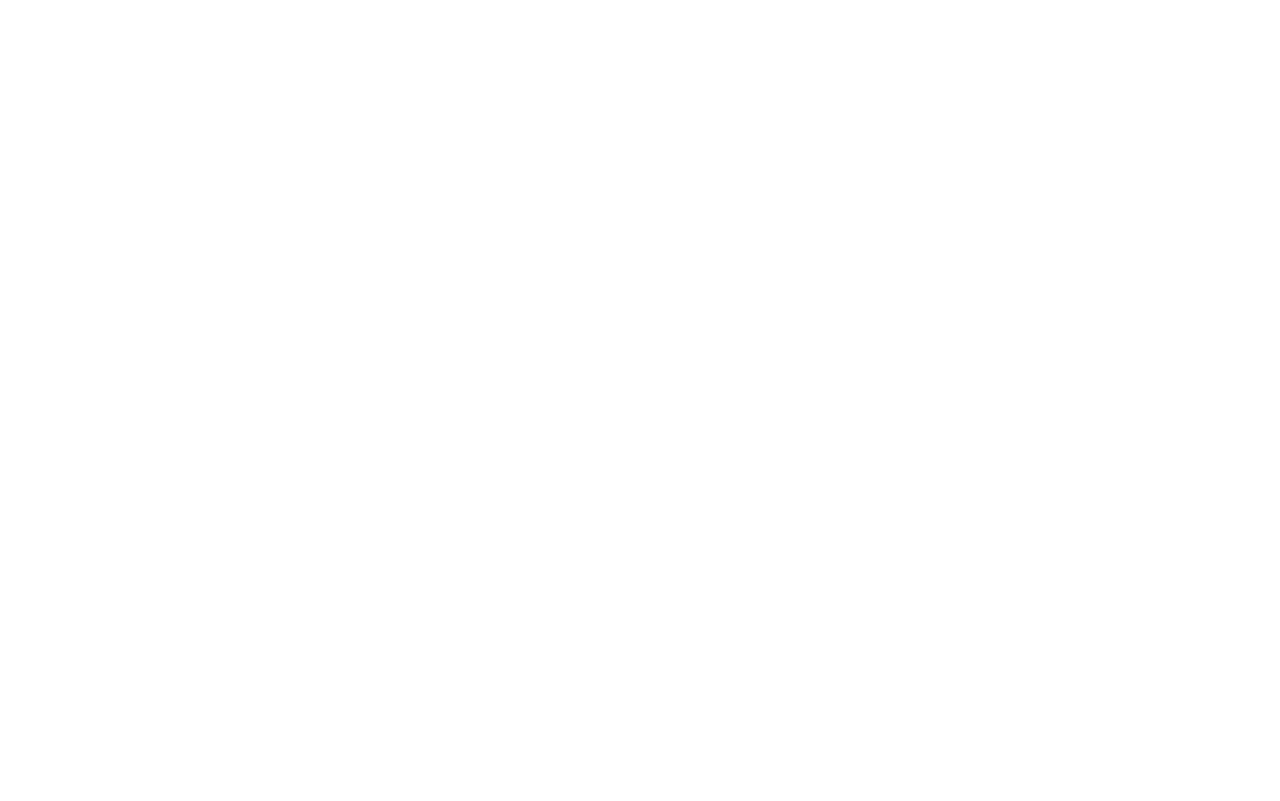
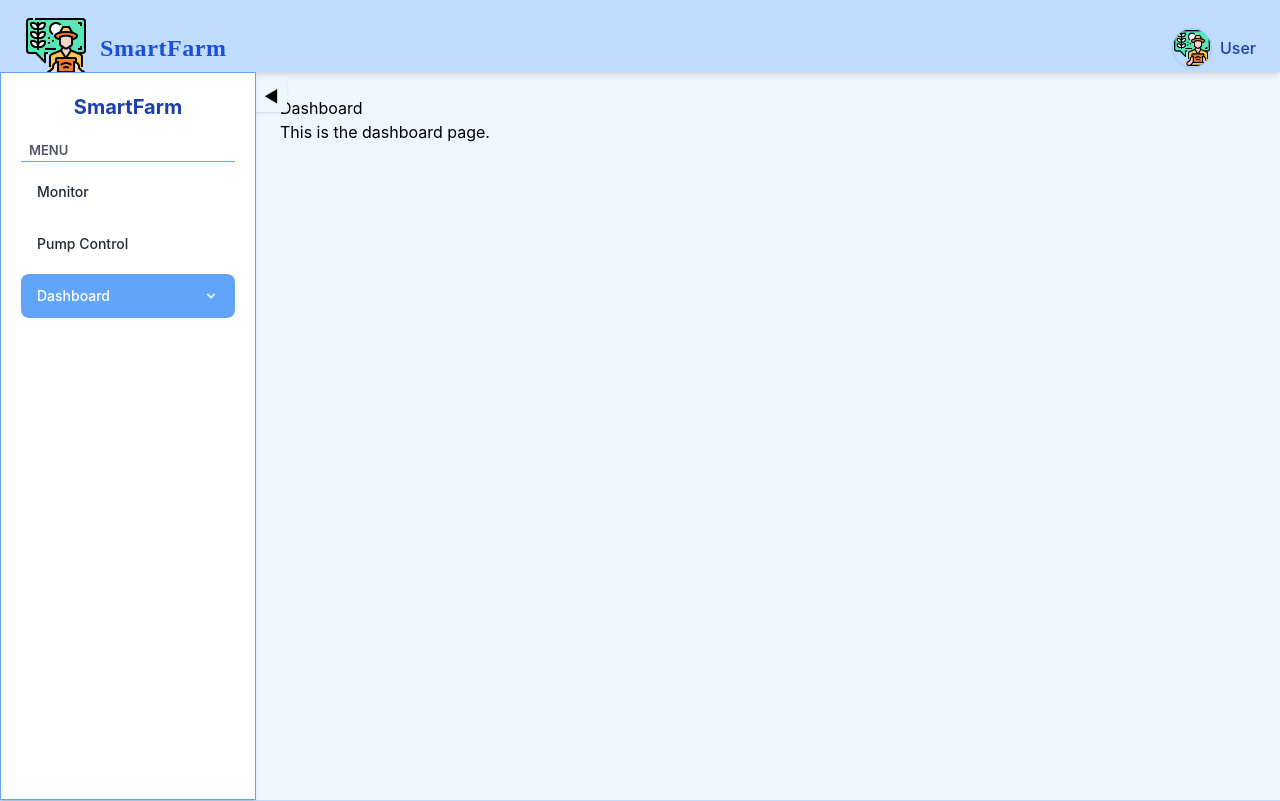
Before and after one commit to cnvt1803/smart-farm, a React (Create React App) app in the folder frontend/: page /dashboard in a window 1280 px wide. Before the commit this address had no page. Shown: the top 801 px of the page. Built offline with nearby package versions, Linux system fonts and the light colour scheme.

Commit message:
add more path in sidebar

```diff
--- a/frontend/src/App.js
+++ b/frontend/src/App.js
@@ -28,6 +28,33 @@ function App() {
             </MainLayout>
           }
         />
+        <Route
+          path="/dashboard"
+          element={
+            <MainLayout activeItem="dashboard">
+              <h1>Dashboard</h1>
+              <p>This is the dashboard page.</p>
+            </MainLayout>
+          }
+        />
+        <Route
+          path="/dashboard/operating-status"
+          element={
+            <MainLayout activeItem="operating_status">
+              <h1>Operating Status</h1>
+              <p>This is the operating status page.</p>
+            </MainLayout>
+          }
+        />
+        <Route
+          path="/dashboard/sensor-management"
+          element={
+            <MainLayout activeItem="sensor_management">
+              <h1>Sensor Management</h1>
+              <p>This is the sensor management page.</p>
+            </MainLayout>
+          }
+        />
       </Routes>
     </Router>
   );
--- a/frontend/src/components/Sidebar.js
+++ b/frontend/src/components/Sidebar.js
@@ -1,4 +1,4 @@
-import React from "react";
+import React, { useState } from "react";
 const Sidebar = ({ activeItem }) => {
 
   const menuGroups = [
@@ -7,9 +7,22 @@ const Sidebar = ({ activeItem }) => {
       items: [
         { label: "Monitor", path: "/monitor", key: "monitor" },
         { label: "Pump Control", path: "/pump-control", key: "pump_control" },
+        { label: "Dashboard", path: "/dashboard", key: "dashboard", subItems: [
+          { label: "Operating status", path: "/dashboard/operating-status", key: "operating_status" },
+          { label: "Sensor management", path: "/dashboard/sensor-management", key: "sensor_management" },
+        ]},
       ],
     },
   ];
+
+  const [expandedItems, setExpandedItems] = useState({});
+
+  const toggleExpanded = (key) => {
+    setExpandedItems((prev) => ({
+      ...prev,
+      [key]: !prev[key],
+    }));
+  };
 
 
   return (
@@ -27,6 +40,41 @@ const Sidebar = ({ activeItem }) => {
           <ul className="space-y-2">
             {group.items.map((item) => (
               <li key={item.key}>
+                { item.subItems ? (
+                  <div className="">
+                    <div
+                      onClick={() => toggleExpanded(item.key)}
+                      className={`flex items-center justify-between px-4 py-3 rounded-lg text-sm font-medium cursor-pointer transition-all duration-200
+                        ${activeItem === item.key ? "bg-blue-400 text-white font-bold" : "text-gray-800 hover:bg-blue-100"}
+                      `}
+                    >
+                      <span>{item.label}</span>
+                      <svg
+                        className={`w-4 h-4 transition-transform duration-200 ${expandedItems[item.key] ? 'rotate-180' : ''}`}
+                        fill="currentColor"
+                        viewBox="0 0 20 20"
+                      >
+                        <path fillRule="evenodd" d="M5.293 7.293a1 1 0 011.414 0L10 10.586l3.293-3.293a1 1 0 111.414 1.414l-4 4a1 1 0 01-1.414 0l-4-4a1 1 0 010-1.414z" clipRule="evenodd" />
+                      </svg>
+                    </div>
+                    {expandedItems[item.key] && (
+                      <ul className="pl-4 mt-2 space-y-1">
+                        {item.subItems.map((subItem) => (
+                          <li key={subItem.key}>
+                            <a
+                              href={subItem.path}
+                              className={`block px-4 py-2 rounded-lg text-sm font-medium transition-all duration-200
+                                ${activeItem === subItem.key ? "bg-blue-400 text-white font-bold" : "text-gray-800 hover:bg-blue-100"}
+                              `}
+                            >
+                              {subItem.label}
+                            </a>
+                          </li>
+                        ))}
+                      </ul>
+                    )}
+                  </div>
+                ) : (
                   <a
                     href={item.path}
                     className={`flex items-center justify-between px-4 py-3 rounded-lg text-sm font-medium cursor-pointer transition-all duration-200
@@ -36,6 +84,7 @@ const Sidebar = ({ activeItem }) => {
                   >
                     <span>{item.label}</span>
                   </a>
+                )}
               </li>
             ))}
           </ul>
```
Lines whose indentation alone changed are shown as unchanged.
